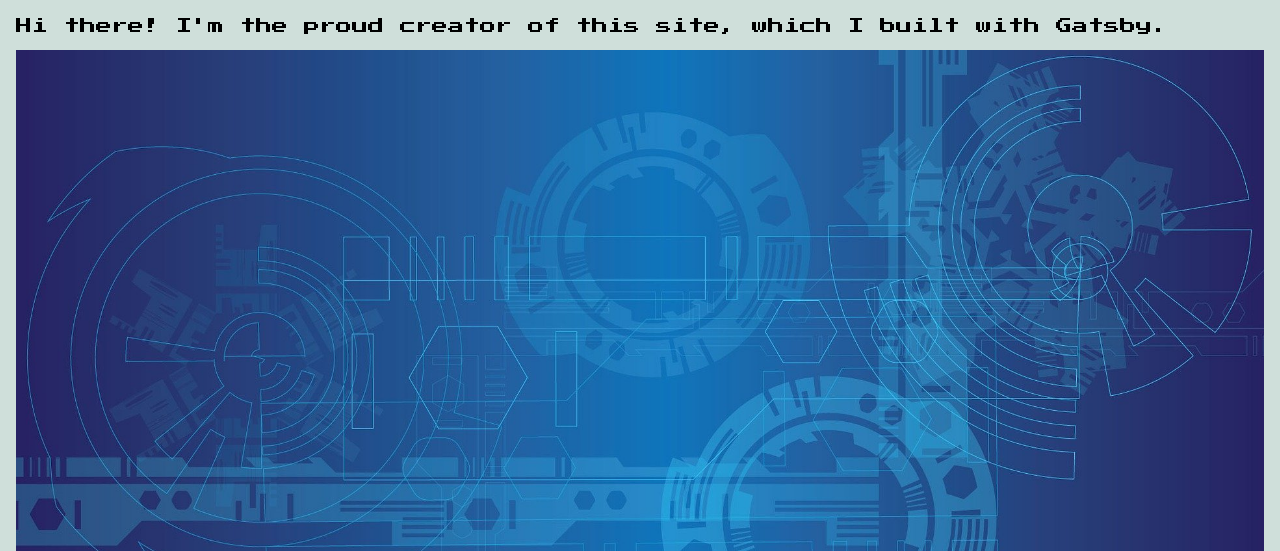
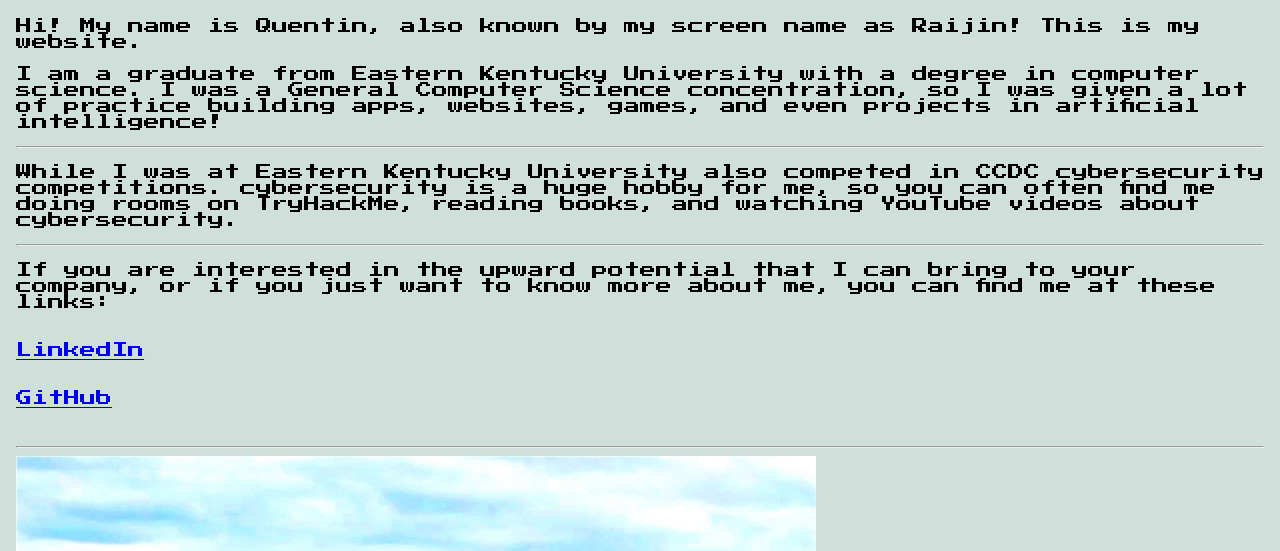
Before and after one commit to raijinware/raijinware-site, a Gatsby site: page /about in a window 1280 px wide. Shown: the part 249-800 px from the top of the page. Built offline with nearby package versions, Linux system fonts and the light colour scheme; Gatsby itself is replaced by a stand-in of ours.

Commit message:
Added more information to the about page, and updated the home page.

```diff
--- a/src/pages/about.js
+++ b/src/pages/about.js
@@ -1,4 +1,5 @@
 import * as React from 'react'
+import { Link } from "gatsby"
 import Layout from '../components/layout'
 import { StaticImage } from 'gatsby-plugin-image'
 import Seo from '../components/seo'
@@ -8,11 +9,27 @@ const AboutPage = () => {
     <>
 
         <Layout pageTitle="About Me">
-            <p>Hi there! I'm the proud creator of this site, which I built with Gatsby.</p>
+            <p>Hi! My name is Quentin, also known by my screen name as Raijin! This is my website.</p>
+            <p>I am a graduate from Eastern Kentucky University with a degree in computer science. I was a General Computer Science concentration, so I was given a lot of practice building apps, websites, games, and even projects in artificial intelligence!</p>
+            <hr></hr>
+            <p>While I was at Eastern Kentucky University also competed in CCDC cybersecurity competitions. cybersecurity is a huge hobby for me, so you can often find me doing rooms on TryHackMe, reading books, and watching YouTube videos about cybersecurity.</p>
+            <hr></hr>
+            <p>If you are interested in the upward potential that I can bring to your company, or if you just want to know more about me, you can find me at these links:</p>
+            <br></br>
+            <a href='https://www.linkedin.com/in/quentin-p-529773230' target="_blank" rel="noopener noreferrer">LinkedIn</a>
+            <br></br>
+            <br></br>
+            <br></br>
+            <a href='https://www.github.com/raijinware' target="_blank" rel="noopener noreferrer">GitHub</a>
+            <br></br>
+            <br></br>
+            <br></br>
+            <hr></hr>
             <StaticImage
-        alt="An image of geometric shapes that look technological"
-        src="../images/Cybergeometry.jpg"
-        />
+            alt="An image of Quentin smiling in front of a lake on a nice day"
+            src="../images/Quentin.jpg"
+            />
+            <hr></hr>
         </Layout>
 
     </>
--- a/src/pages/index.js
+++ b/src/pages/index.js
@@ -9,7 +9,9 @@ const IndexPage = () => {
   return (
     <>
       <Layout pageTitle="Home">
-        <p>This is a site that I'm making for personal use.</p>
+        <hr></hr>
+        <p>Hello, and welcome to my site. This website is still under construction, and there will be much more features coming soon. For now, be sure to check out the <strong><i>BLOG</i></strong> and the <strong><i>ABOUT</i></strong> pages to learn more about the website creator!</p>
+        <hr></hr>
         <StaticImage
         alt="A closeup picture of a motherboard"
         src="../images/Mobo.jpg"
```
Also changed, not shown: src/images/Quentin.jpg (added).
